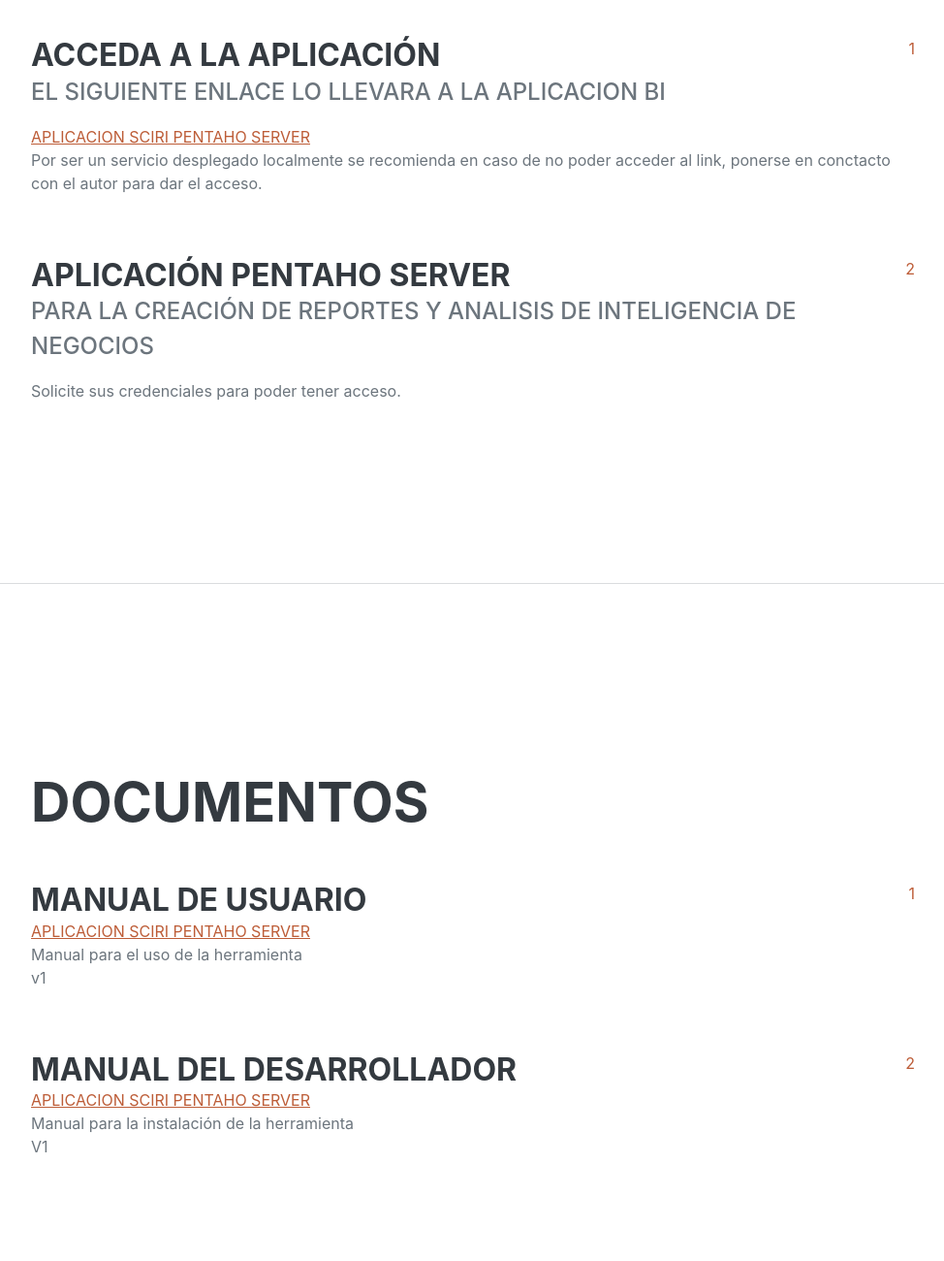
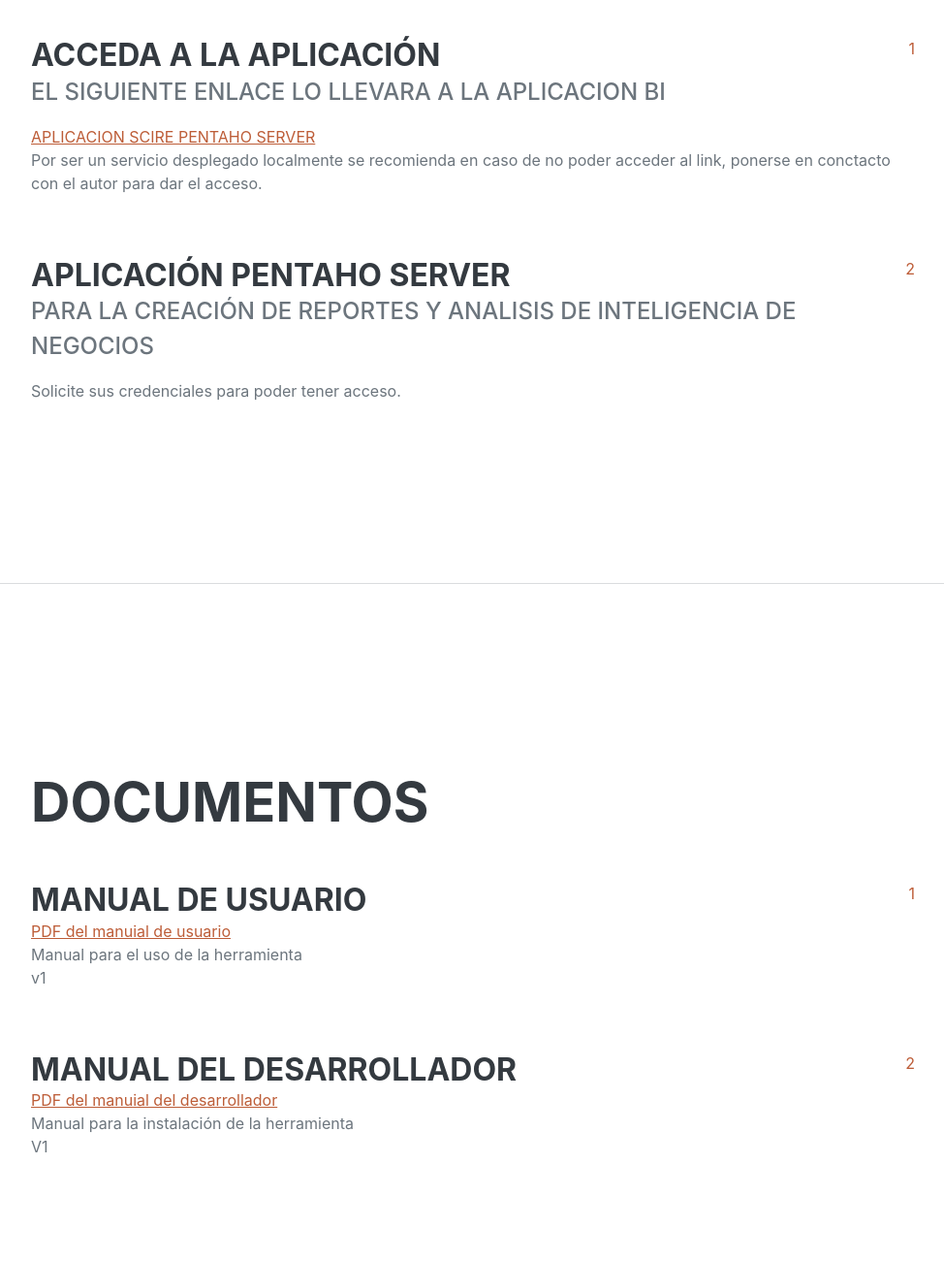
Before and after one commit to dparradaza/SCIRE, a plain HTML site: page index.html in a window 1280 px wide. Shown: the part 1000-2300 px from the top of the page at 97% size, without its empty margins (288-1262 px from the left). Drawn offline with nearby package versions, Linux system fonts and the light colour scheme; a web font is replaced by a local one.

Commit message:
Update index.html

```diff
--- a/index.html
+++ b/index.html
@@ -66,7 +66,7 @@
                         <div class="flex-grow-1">
                             <h3 class="mb-0">Acceda a la aplicación</h3>
                             <div class="subheading mb-3">EL SIGUIENTE ENLACE LO LLEVARA A LA APLICACION BI </div>
-                            <a href="http://181.134.5.30/pentaho/Login">APLICACION SCIRI PENTAHO SERVER</a>
+                            <a href="http://181.134.5.30/pentaho/Login">APLICACION SCIRE PENTAHO SERVER</a>
 
                             <p>Por ser un servicio desplegado localmente se recomienda en caso de no poder
                                 acceder al link, ponerse en conctacto con el autor para dar el acceso.
@@ -94,7 +94,7 @@
                     <div class="d-flex flex-column flex-md-row justify-content-between mb-5">
                         <div class="flex-grow-1">
                             <h3 class="mb-0">MANUAL DE USUARIO</h3>
-                            <a href="http://...">APLICACION SCIRI PENTAHO SERVER</a>
+                            <a href="http://...">PDF del manuial de usuario</a>
                             <div>Manual para el uso de la herramienta</div>
                             <p>v1</p>
                         </div>
@@ -103,7 +103,7 @@
                     <div class="d-flex flex-column flex-md-row justify-content-between">
                         <div class="flex-grow-1">
                             <h3 class="mb-0">MANUAL DEL DESARROLLADOR</h3>
-                            <a href="http://...">APLICACION SCIRI PENTAHO SERVER</a>
+                            <a href="http://...">PDF del manuial del desarrollador</a>
                             <div>Manual para la instalación de la herramienta</div>
                             <p>V1</p>
                         </div>
@@ -120,7 +120,7 @@
 
 
                     </ul>
-                    <div class="subheading mb-3">Tecnologias utilizadas</div>
+                     <h2 class="mb-5">Tecnologías utilizadas</h2>Tecnologias utilizadas
                     <ul class="fa-ul mb-0">
                         <li>
                             <span class="fa-li"><i class="fas fa-check"></i></span>
```
